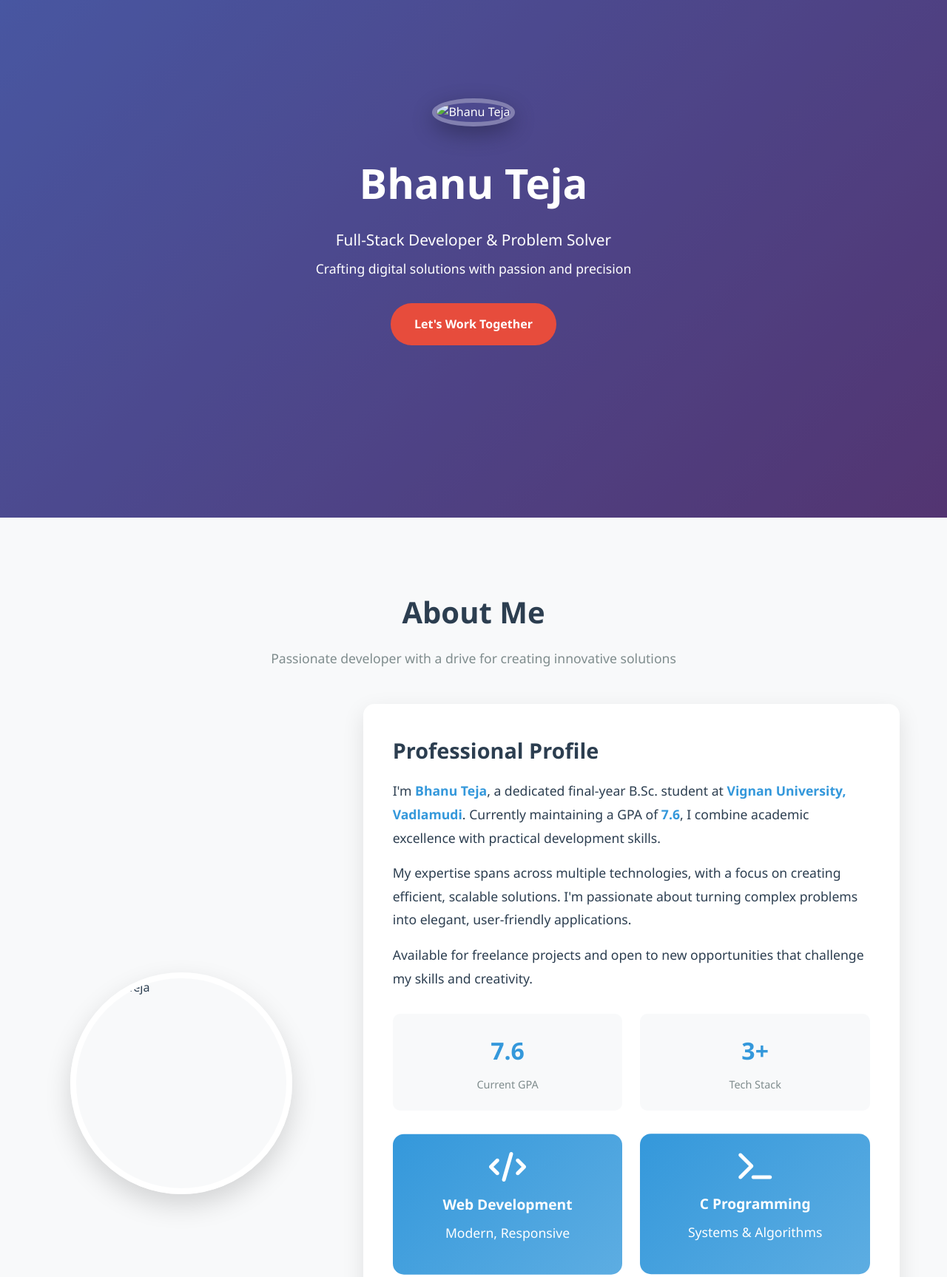
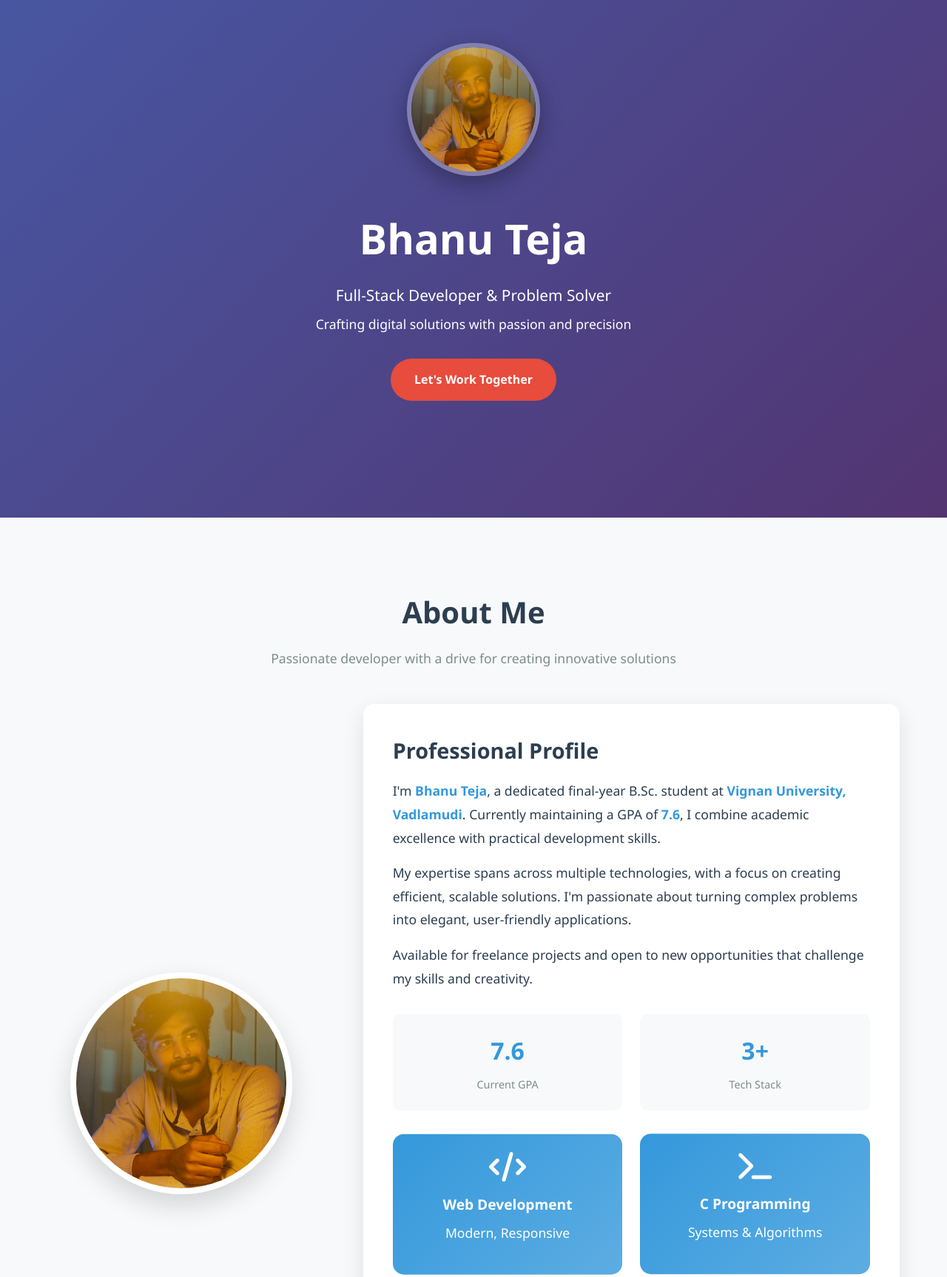
Before and after one commit to bhanu060/SCT_WD_1, a plain HTML site: page index.html in a window 1280 px wide. Shown: the part 100-1827 px from the top of the page at 74% size. Drawn offline with Linux system fonts and the light colour scheme.

Commit message:
Update index.html

```diff
--- a/index.html
+++ b/index.html
@@ -512,7 +512,7 @@
   <section class="hero">
     <div class="hero-content">
       <div class="hero-image">
-        <img src="C:\Users\yabu0\WhatsApp Image 2024-07-24 at 14.08.14_d15ce57a.jpg" alt="Bhanu Teja" class="profile-img-hero">
+        <img src="./profile.jpg" alt="Bhanu Teja" class="profile-img-hero">
       </div>
       <h1>Bhanu Teja</h1>
       <p class="subtitle">Full-Stack Developer & Problem Solver</p>
@@ -527,7 +527,7 @@
 
     <div class="about-content">
       <div class="about-image">
-        <img src="C:\Users\yabu0\WhatsApp Image 2024-07-24 at 14.08.14_d15ce57a.jpg" alt="Bhanu Teja" class="profile-img-about">
+        <img src="./profile.jpg" alt="Bhanu Teja" class="profile-img-about">
       </div>
       <div class="about-info">
         <h3>Professional Profile</h3>
```
